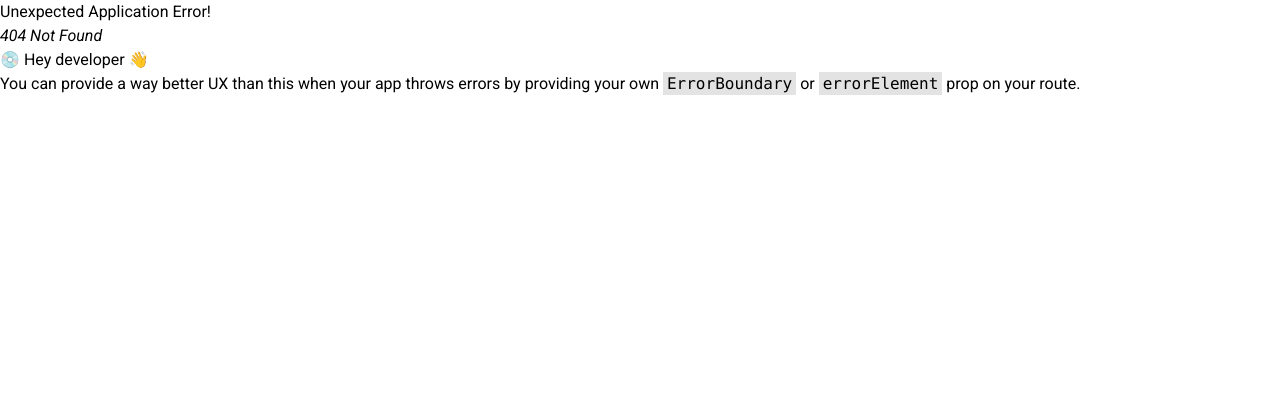
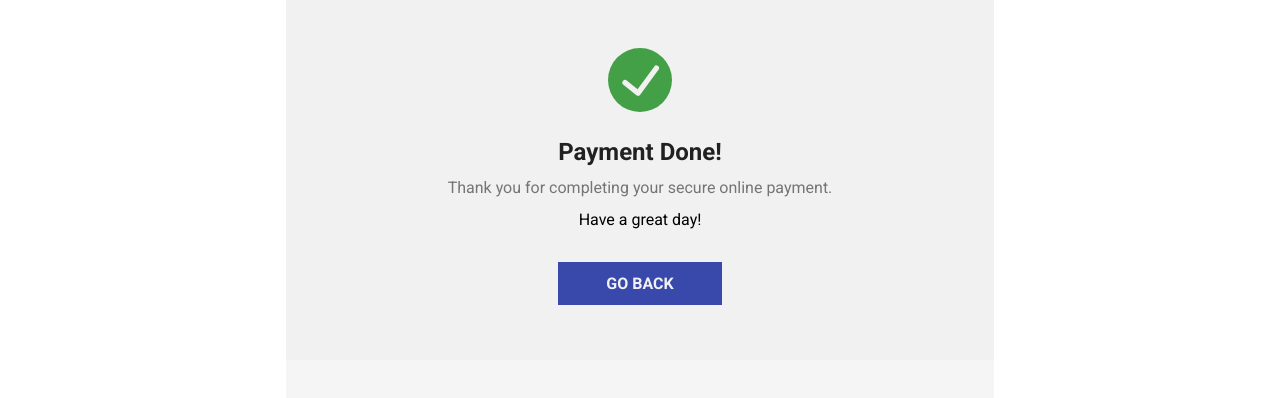
Before and after one commit to Ahteshamull/Class_E-Commerce-B_F_D, a React (Vite) app in the folder FrontEnd/: page /payment/success in a window 1280 px wide. Before the commit this address had no page. Shown: the top 398 px of the page. Built offline with nearby package versions, Linux system fonts and the light colour scheme; a web font is replaced by a local one.

Commit message:
payment success

```diff
--- a/FrontEnd/src/App.jsx
+++ b/FrontEnd/src/App.jsx
@@ -19,11 +19,13 @@ import ForgetPass from "./pages/ForgetPass";
 import CheckOut from "./pages/CheckOut";
 import UserProfile from "./pages/UserProfile";
 import Welcome from "./pages/Welcome";
+import PaymentSuccess from "./pages/PaymentSuccess";
+import PaymentFailed from "./pages/PaymentFailed";
 const router = createBrowserRouter(
   createRoutesFromElements(
     <>
-        <Route>
-      <Route path="/" element={<Layout />}>
+      <Route>
+        <Route path="/" element={<Layout />}>
           <Route index element={<Home />}></Route>
           <Route path="/about" element={<About />}></Route>
           <Route path="/user-profile" element={<UserProfile />}></Route>
@@ -36,6 +38,8 @@ const router = createBrowserRouter(
           <Route path="/checkout" element={<CheckOut />}></Route>
           <Route path="/welcome" element={<Welcome />}></Route>
         </Route>
+        <Route path="/payment/success" element={<PaymentSuccess />}></Route>
+        <Route path="/payment/failed" element={<PaymentFailed />}></Route>
         <Route path="/signup" element={<SignUp />}></Route>
         <Route path="/login" element={<Login />}></Route>
       </Route>
--- /dev/null
+++ b/FrontEnd/src/pages/PaymentFailed.jsx
@@ -0,0 +1,34 @@
+import React from 'react'
+import Container from '../layout/Container'
+
+export default function PaymentFailed() {
+  return (
+    <div>
+      <Container>
+        <section className="flex items-center h-full p-16 dark:bg-gray-50 dark:text-gray-800">
+          <div className="container flex flex-col items-center justify-center px-5 mx-auto my-8">
+            <div className="max-w-md text-center">
+              <h2 className="mb-8 font-extrabold text-5xl dark:text-gray-400">
+                Payment Failed
+              </h2>
+              <p className="text-2xl font-semibold md:text-3xl">
+                Sorry, You Maybe Wrong Anything.
+              </p>
+              <p className="mt-4 mb-8 dark:text-gray-600">
+                But dont worry, you can find plenty of other things on our
+                homepage.
+              </p>
+              <a
+                rel="noopener noreferrer"
+                href="#"
+                className="px-8 py-3 font-semibold rounded dark:bg-violet-600 dark:text-gray-50"
+              >
+                Back to homepage
+              </a>
+            </div>
+          </div>
+        </section>
+      </Container>
+    </div>
+  );
+}
--- /dev/null
+++ b/FrontEnd/src/pages/PaymentSuccess.jsx
@@ -0,0 +1,46 @@
+import React from "react";
+import Container from "../layout/Container";
+import { Link } from "react-router";
+
+export default function PaymentSuccess() {
+  return (
+    <Container>
+      <div>
+        <>
+          {/* component */}
+          <div className="bg-gray-100 h-screen">
+            <div className="bg-white p-6  md:mx-auto">
+              <svg
+                viewBox="0 0 24 24"
+                className="text-green-600 w-16 h-16 mx-auto my-6"
+              >
+                <path
+                  fill="currentColor"
+                  d="M12,0A12,12,0,1,0,24,12,12.014,12.014,0,0,0,12,0Zm6.927,8.2-6.845,9.289a1.011,1.011,0,0,1-1.43.188L5.764,13.769a1,1,0,1,1,1.25-1.562l4.076,3.261,6.227-8.451A1,1,0,1,1,18.927,8.2Z"
+                ></path>
+              </svg>
+              <div className="text-center">
+                <h3 className="md:text-2xl text-base text-gray-900 font-semibold text-center">
+                  Payment Done!
+                </h3>
+                <p className="text-gray-600 my-2">
+                  Thank you for completing your secure online payment.
+                </p>
+                <p> Have a great day!</p>
+                <div className="py-10 text-center">
+                  <Link
+                    className="px-12 bg-indigo-600 hover:bg-indigo-500
+                    text-white font-semibold py-3"
+                    to={"/"}
+                  >
+                    GO BACK
+                  </Link>
+                </div>
+              </div>
+            </div>
+          </div>
+        </>
+      </div>
+    </Container>
+  );
+}
```
Also changed, not shown: 2 other files (tests, documents, lock files or other folders).
